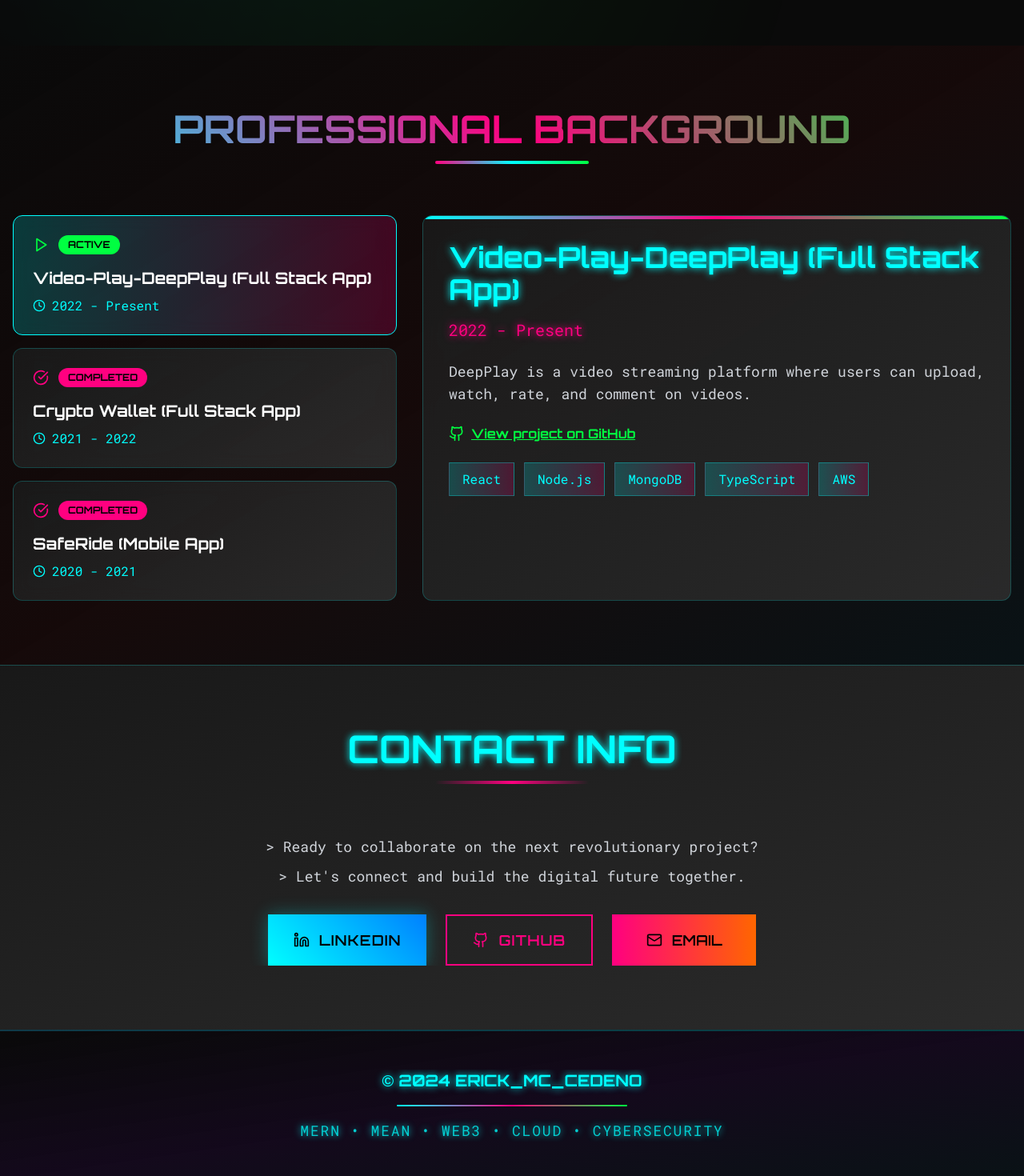
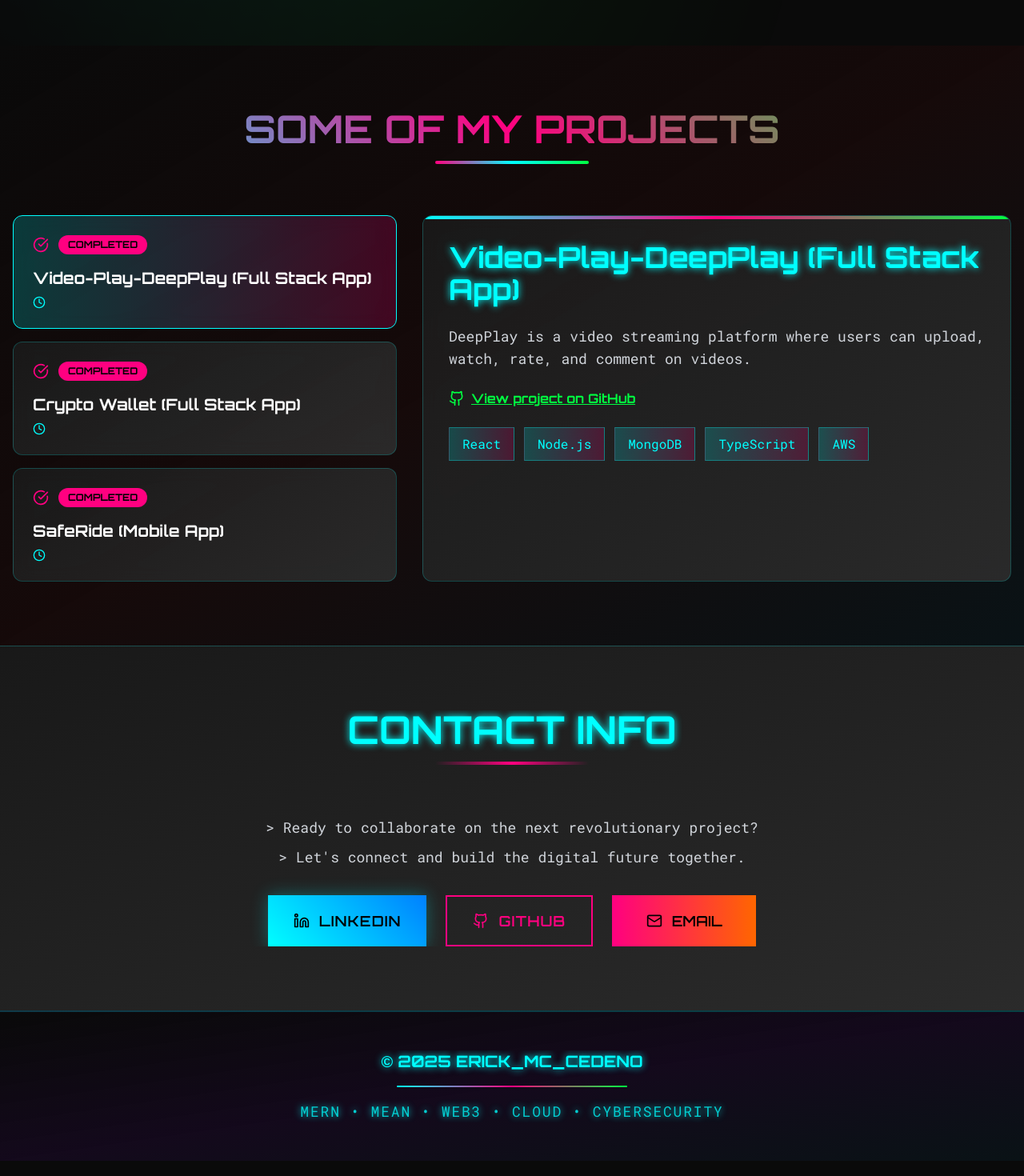
Before and after one commit to Erick-MC-Cedeno/Personal-Portfolio-Erick-MC, a Next.js app: page / in a window 1280 px wide. Shown: the part 1640-3110 px from the top of the page at 80% size. Built offline with nearby package versions, Linux system fonts and the light colour scheme.

Commit message:
New Updates

```diff
--- a/app/page.tsx
+++ b/app/page.tsx
@@ -30,7 +30,7 @@ export default function CyberpunkPortfolio() {
             }}
           />
           <div className="container mx-auto px-4 relative z-10">
-            <p className="font-orbitron text-xl font-bold glow-cyan mb-4">© 2024 ERICK_MC_CEDENO</p>
+            <p className="font-orbitron text-xl font-bold glow-cyan mb-4">© 2025 ERICK_MC_CEDENO</p>
             <div className="h-0.5 w-72 bg-gradient-to-r from-cyber-cyan via-cyber-magenta to-cyber-green mx-auto mb-4 rounded-full" />
             <p className="opacity-80 font-roboto-mono tracking-widest text-lg glow-cyan">
               MERN • MEAN • WEB3 • CLOUD • CYBERSECURITY
--- a/components/InteractiveExperience.tsx
+++ b/components/InteractiveExperience.tsx
@@ -12,7 +12,7 @@ export function InteractiveExperience() {
       <div className="container mx-auto px-4">
         <div className="text-center mb-12 sm:mb-16">
           <h2 className="text-3xl sm:text-4xl md:text-5xl font-bold font-orbitron gradient-text mb-4 px-2">
-            PROFESSIONAL BACKGROUND
+            SOME OF MY PROJECTS
           </h2>
           <div className="h-1 w-32 sm:w-48 bg-gradient-to-r from-cyber-magenta via-cyber-cyan to-cyber-green mx-auto rounded-full" />
         </div>
--- a/data/portfolioData.ts
+++ b/data/portfolioData.ts
@@ -42,16 +42,16 @@ export const skillCategories = [
 export const experiences = [
   {
     title: "Video-Play-DeepPlay (Full Stack App)",
-    period: "2022 - Present",
+
     description:
       "DeepPlay is a video streaming platform where users can upload, watch, rate, and comment on videos.",
     url: "https://github.com/Erick-MC-Cedeno/Video-Play-DeepPlay",
-    status: "ACTIVE" as const,
+    status: "COMPLETED" as const,
     technologies: ["React", "Node.js", "MongoDB", "TypeScript", "AWS"],
   },
   {
     title: "Crypto Wallet (Full Stack App)",
-    period: "2021 - 2022",
+
     description:
       "This is a local demo focused on facilitating secure and efficient transfers on the Ethereum network using smart contracts. It provides a hands-on approach to blockchain transactions, making it easi…",
     url: "https://github.com/Erick-MC-Cedeno/Crypto-Wallet",
@@ -60,7 +60,7 @@ export const experiences = [
   },
   {
     title: "SafeRide (Mobile App)",
-    period: "2020 - 2021",
+
     description:
       "The Ryde or Uber-clone is a React Native-based mobile application that mimics the core functionalities of ride-hailing services like Uber. The project focuses on building a robust and user-friendly…",
     url: "https://github.com/Erick-MC-Cedeno/SafeRide",
```
